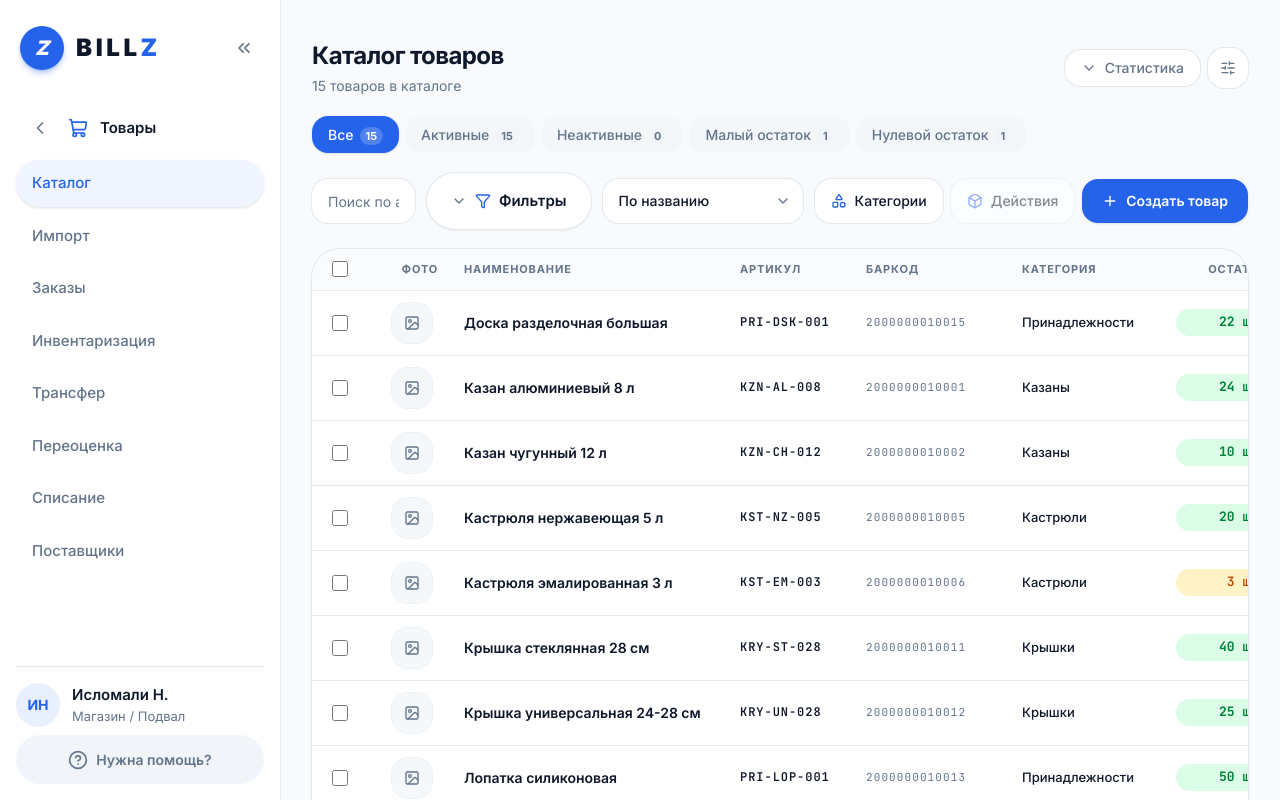
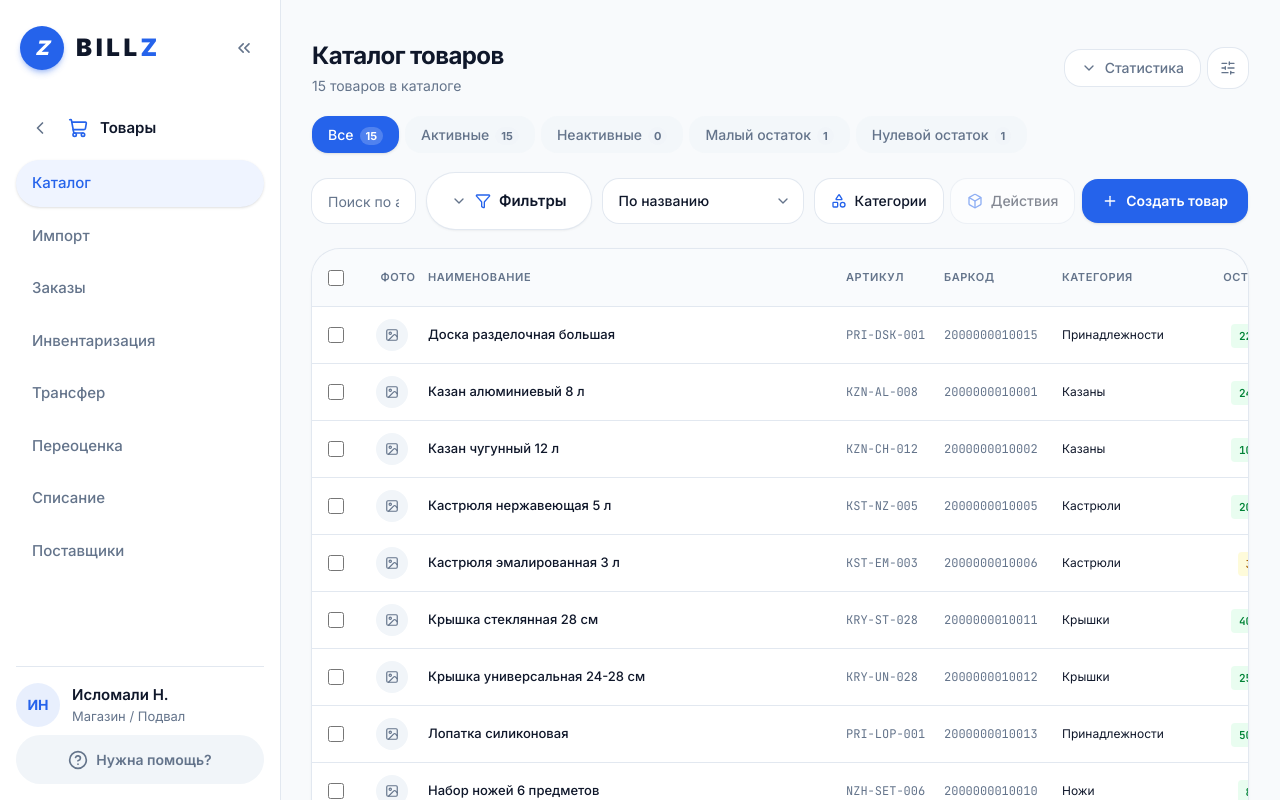
Before and after one commit to annuubiss/project, a Next.js app: page /tovary in a window 1280 px wide. Shown: the top 800 px of the page. Built offline with nearby package versions, Linux system fonts and the light colour scheme.

Commit message:
feat: update catalog table header and layout adjustments
Co-authored-by: annuubiss <126184796+annuubiss@users.noreply.github.com>

```diff
--- a/components/tovary/catalog.tsx
+++ b/components/tovary/catalog.tsx
@@ -442,8 +442,8 @@ export function Catalog() {
       </div>
 
       <div className="overflow-hidden rounded-2xl bg-card shadow-sm ring-1 ring-border">
-        <div className="overflow-x-auto">
-        <div className="grid min-w-[1400px] grid-cols-[44px_56px_minmax(260px,2fr)_110px_140px_130px_100px_120px_130px_130px_48px] items-center gap-4 border-b border-border bg-secondary/40 px-5 py-3 text-[11px] font-bold uppercase tracking-[0.08em] text-muted-foreground">
+        {/* Table Header */}
+        <div className="grid min-w-[1380px] grid-cols-[40px_44px_minmax(180px,1.4fr)_90px_110px_120px_90px_110px_110px_100px_44px] items-center gap-2 border-b border-border bg-muted/40 px-4 py-3">
           <input
             type="checkbox"
             checked={allSelected}
@@ -451,37 +451,20 @@ export function Catalog() {
             aria-label="Выбрать все товары"
             className="size-4 shrink-0 rounded border border-border accent-primary"
           />
-          <div className="text-center">Фото</div>
-          <div>Наименование</div>
-          <div>Артикул</div>
-          <div>Баркод</div>
-          <div>Категория</div>
-          <div className="text-right">Остаток</div>
-          <div className="text-right">Опт цена</div>
-          <div className="text-right">Розничная цена</div>
-          <div className="text-right">Поставщики</div>
+          <div className="text-center text-[11px] font-semibold text-muted-foreground uppercase tracking-wider">Фото</div>
+          <div className="text-[11px] font-semibold text-muted-foreground uppercase tracking-wider">Наименование</div>
+          <div className="text-[11px] font-semibold text-muted-foreground uppercase tracking-wider">Артикул</div>
+          <div className="text-[11px] font-semibold text-muted-foreground uppercase tracking-wider">Баркод</div>
+          <div className="text-[11px] font-semibold text-muted-foreground uppercase tracking-wider">Категория</div>
+          <div className="text-right text-[11px] font-semibold text-muted-foreground uppercase tracking-wider">Остаток</div>
+          <div className="text-right text-[11px] font-semibold text-muted-foreground uppercase tracking-wider">Опт цена</div>
+          <div className="text-right text-[11px] font-semibold text-muted-foreground uppercase tracking-wider">Розничная цена</div>
+          <div className="text-[11px] font-semibold text-muted-foreground uppercase tracking-wider">Поставщики</div>
           <div />
-        </div>
-        {/* Table Header */}
-        <div className="hidden">
-          <input
-            type="checkbox"
-            checked={allSelected}
-            onChange={toggleSelectAll}
-            aria-label="Выбрать все"
-            className="size-4 shrink-0 rounded border border-border accent-primary"
-          />
-          <div className="text-center">Фото</div>
-          <div>Товар</div>
-          <div>Артикул</div>
-          <div className="text-center">Штрих-код</div>
-          <div>Категория</div>
-          <div>Поставщик</div>
-          <div className="text-center">Остаток</div>
-          <div className="text-center">Действия</div>
         </div>
 
         {/* Table Body */}
+        <div className="overflow-x-auto">
           {pagedRows.items.length > 0 ? (
             <div className="divide-y divide-border">
               {pagedRows.items.map((product) => (
@@ -587,8 +570,8 @@ function ProductRowV2({
   return (
     <div
       className={cn(
-        'group grid min-w-[1400px] grid-cols-[44px_56px_minmax(260px,2fr)_110px_140px_130px_100px_120px_130px_130px_48px] items-center gap-4 px-5 py-3 text-sm transition-colors hover:bg-primary/[0.035]',
-        selected && 'bg-primary/[0.06]',
+        'group grid min-w-[1380px] grid-cols-[40px_44px_minmax(180px,1.4fr)_90px_110px_120px_90px_110px_110px_100px_44px] items-center gap-2 px-4 py-3 transition-colors hover:bg-muted/30',
+        selected && 'bg-muted/50',
       )}
     >
       <input
@@ -599,42 +582,39 @@ function ProductRowV2({
         className="size-4 shrink-0 rounded border border-border accent-primary"
       />
 
-      <div className="flex size-10 items-center justify-center rounded-lg bg-secondary/70 text-muted-foreground ring-1 ring-border/60 transition-colors group-hover:bg-primary/10 group-hover:text-primary">
-        <ImageIcon className="size-4" />
+      <div className="flex size-8 items-center justify-center rounded-lg bg-muted text-muted-foreground">
+        <ImageIcon className="size-3.5" />
       </div>
 
       <div className="min-w-0">
         <Link
           href={`/tovary/${product.id}`}
-          className="block truncate text-[14px] font-semibold leading-5 text-foreground transition-colors hover:text-primary"
+          className="block truncate text-[13px] font-medium text-foreground transition-colors hover:text-primary"
         >
           {product.name}
         </Link>
-        {product.status === 'inactive' && (
-          <span className="mt-1 inline-block rounded bg-secondary px-1.5 py-0.5 text-[10px] font-bold uppercase tracking-wide text-muted-foreground">Неактивен</span>
-        )}
       </div>
 
       <div className="min-w-0">
-        <p className="truncate font-mono text-[12px] font-semibold tracking-[0.08em] text-foreground">{product.sku}</p>
+        <p className="truncate font-mono text-[12px] text-muted-foreground">{product.sku}</p>
       </div>
 
       <div className="min-w-0">
-        <p className="truncate font-mono text-[11px] tracking-[0.1em] text-muted-foreground">{product.barcode || '—'}</p>
+        <p className="truncate font-mono text-[12px] text-muted-foreground">{product.barcode || '—'}</p>
       </div>
 
       <div className="min-w-0">
-        <p className="truncate text-[13px] font-medium text-foreground">{product.category}</p>
+        <p className="truncate text-[12px] text-foreground">{product.category || '—'}</p>
       </div>
 
       <div className="text-right">
         <span
           title={product.zoneStock}
           className={cn(
-            'inline-flex min-w-[92px] justify-end rounded-lg px-2.5 py-1 font-mono text-[13px] font-bold tabular-nums',
-            outOfStock && 'bg-red-100 text-red-700 dark:bg-red-950/30 dark:text-red-400',
-            lowStock && 'bg-amber-100 text-amber-700 dark:bg-amber-950/30 dark:text-amber-400',
-            !outOfStock && !lowStock && 'bg-green-100 text-green-700 dark:bg-green-950/30 dark:text-green-400',
+            'inline-flex rounded px-2 py-1 font-mono text-[11px] font-semibold',
+            outOfStock && 'bg-red-100/60 text-red-700 dark:bg-red-950/40 dark:text-red-300',
+            lowStock && 'bg-yellow-100/60 text-yellow-700 dark:bg-yellow-950/40 dark:text-yellow-300',
+            !outOfStock && !lowStock && 'bg-green-100/60 text-green-700 dark:bg-green-950/40 dark:text-green-300',
           )}
         >
           {product.storeStock} {product.unit}
@@ -642,30 +622,32 @@ function ProductRowV2({
       </div>
 
       <div className="text-right">
-        <p className="whitespace-nowrap font-mono text-[13px] font-bold tabular-nums text-foreground">
-          {product.wholesalePrice > 0 ? `${formatUZS(product.wholesalePrice)} UZS` : '—'}
+        <p className="text-[12px] font-medium text-foreground">
+          {product.wholesalePrice > 0 ? formatUZS(product.wholesalePrice) : '—'}
         </p>
       </div>
 
       <div className="text-right">
-        <p className="whitespace-nowrap font-mono text-[13px] font-bold tabular-nums text-foreground">
-          {formatUZS(product.price)} <span className="text-[11px] font-semibold text-muted-foreground">UZS</span>
+        <p className="text-[12px] font-medium text-foreground">
+          {formatUZS(product.price)}
         </p>
       </div>
 
-      <div className="text-right">
-        <p className="truncate text-[13px] text-muted-foreground">
+      <div className="min-w-0">
+        <p className="truncate text-[12px] text-muted-foreground">
           {product.supplier || '—'}
         </p>
       </div>
 
+      <div className="flex items-center justify-center">
         <Link
           href={`/tovary/${product.id}/edit`}
           aria-label="Редактировать товар"
-        className="flex size-9 items-center justify-center rounded-lg text-muted-foreground opacity-0 transition-all hover:bg-secondary hover:text-primary focus:opacity-100 group-hover:opacity-100"
+          className="flex size-8 items-center justify-center rounded-lg text-muted-foreground transition-all hover:bg-muted hover:text-primary"
         >
           <Pencil className="size-4" />
         </Link>
+      </div>
     </div>
   )
 }
```
Lines whose indentation alone changed are shown as unchanged.
